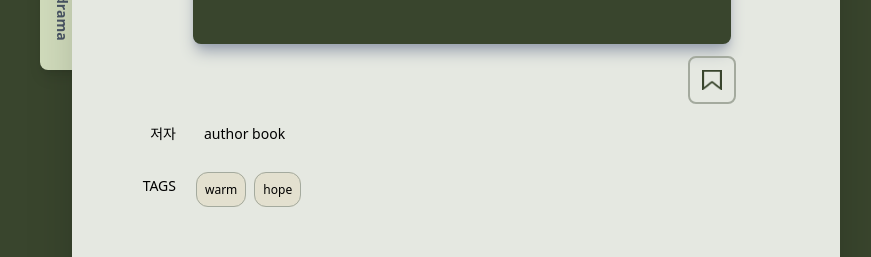
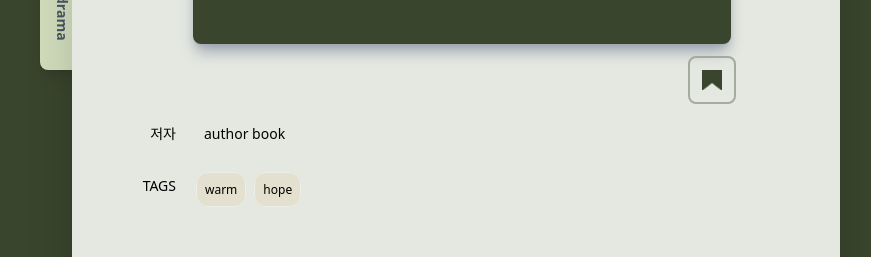
Before and after one commit to Bootcamp-project-team1/quote_collection, a React (Vite) app in the folder frontend/: page /detail in a window 1280 px wide. Shown: the part 430-687 px from the top of the page, without its empty margins (184-1055 px from the left). Built offline with nearby package versions, Linux system fonts and the light colour scheme.

Commit message:
bookmark setup first commit

```diff
--- a/frontend/src/index.css
+++ b/frontend/src/index.css
@@ -14,7 +14,7 @@
   --color-new-bg:#E2E8C9;
   --color-main-beige: #e3e0cf;
   --color-main-beige2 :#E5E8E1;
-  --color-sub-darkbeidge :#A4AA9E;
+  --color-sub-darkbeidge :#ECEEE9;
   --color-main-pink : #D6B8AD;
   --color-sub-darkgreen:#A4AA9E;
 
--- a/frontend/src/pages/Detail/layout/BookDetail.jsx
+++ b/frontend/src/pages/Detail/layout/BookDetail.jsx
@@ -1,14 +1,35 @@
 import { useNavigate } from 'react-router-dom';
 import mark from '../../../assets/bookmark.png';
 import marked from '../../../assets/bookmark_marked.png';
+import { useEffect, useState } from 'react';
 
 export const BookDetail =({quote})=>{
 
  const navigation = useNavigate();
+ const [isLogin, setIsLogin] = useState(true);
+ const [bookmark, setBookMarked] = useState(false);
 
-  const onSearchList =(tag)=>{
-    navigation('/searchlist',{state:{key:tag}});
+ useEffect(()=>{
+    if(isLogin){
+        /**로그인한 사용자가 이 글에 북마크를 했는지 데이터 불러오기 */
+        setBookMarked(true);
+    }
+
+ },[isLogin]);
+
+ const onIsLogin =()=>{
+    if(!isLogin){
+        alert('로그인이 필요한 기능입니다.');
+        return;
+    }
+    /** DB 사용자 북마트 데이터 업데이트 필요 */
+    setBookMarked(!bookmark);
+ }
+
+  const onSearchList =(input)=>{
+    navigation('/searchlist',{state:{key:input}});
   }
+
     return(
         <>
          <div className="flex flex-col mt-10">
@@ -23,7 +44,7 @@ export const BookDetail =({quote})=>{
                     {/* 로그인 정보를 어떻게 가져올지 구상 필요 */}
                     <div className="flex justify-end mt-3">
                         <div className="flex border-2 border-sub-darkgreen rounded-lg p-3 mr-14">
-                            <img className="size-5 cursor-pointer" src={mark}/>
+                            <img className="size-5 cursor-pointer" onClick={onIsLogin} src={(isLogin&&bookmark)?marked:mark}/>
                         </div>
                      </div>
                      <div className="flex items-end mt-3">
--- a/frontend/src/pages/Detail/layout/DramaDetail.jsx
+++ b/frontend/src/pages/Detail/layout/DramaDetail.jsx
@@ -1,14 +1,35 @@
 import { useNavigate } from 'react-router-dom';
 import mark from '../../../assets/bookmark.png';
 import marked from '../../../assets/bookmark_marked.png';
+import { useEffect, useState } from 'react';
 
 export const DramaDetail =({quote})=>{
 
  const navigation = useNavigate();
+ const [isLogin, setIsLogin] = useState(false);
+ const [bookmark, setBookMarked] = useState(false);
 
-  const onSearchList =(tag)=>{
-    navigation('/searchlist',{state:{key:tag}});
+ useEffect(()=>{
+    if(isLogin){
+        /**로그인한 사용자가 이 글에 북마크를 했는지 데이터 불러오기 */
+        setBookMarked(true);
+    }
+
+ },[isLogin]);
+
+ const onIsLogin =()=>{
+    if(!isLogin){
+        alert('로그인이 필요한 기능입니다.');
+        return;
+    }
+    /** DB 사용자 북마트 데이터 업데이트 필요 */
+    setBookMarked(!bookmark);
+ }
+
+  const onSearchList =(input)=>{
+    navigation('/searchlist',{state:{key:input}});
   }
+
     return(
         <>
          <div className="flex flex-col mt-10">
@@ -22,7 +43,7 @@ export const DramaDetail =({quote})=>{
                      </div>
                     <div className="flex justify-end mt-3">
                         <div className=" flex border-2 border-sub-darkgreen w-1/12 items-end rounded-lg p-3 mr-14">
-                            <img className="size-5 cursor-pointer" src={mark}/>
+                            <img className="size-5 cursor-pointer" onClick={onIsLogin} src={(isLogin&&bookmark)?marked:mark}/>
                         </div>
                      </div>
                      <div className="flex items-end mt-3">
--- a/frontend/src/pages/Detail/layout/MovieDetail.jsx
+++ b/frontend/src/pages/Detail/layout/MovieDetail.jsx
@@ -1,14 +1,35 @@
 import { useNavigate } from 'react-router-dom';
 import mark from '../../../assets/bookmark.png';
 import marked from '../../../assets/bookmark_marked.png';
+import { useEffect, useState } from 'react';
 
 export const MovieDetail =({quote})=>{
 
  const navigation = useNavigate();
+ const [isLogin, setIsLogin] = useState(false);
+ const [bookmark, setBookMarked] = useState(false);
 
-  const onSearchList =(tag)=>{
-    navigation('/searchlist',{state:{key:tag}});
+ useEffect(()=>{
+    if(isLogin){
+        /**로그인한 사용자가 이 글에 북마크를 했는지 데이터 불러오기 */
+        setBookMarked(true);
+    }
+
+ },[isLogin]);
+
+ const onIsLogin =()=>{
+    if(!isLogin){
+        alert('로그인이 필요한 기능입니다.');
+        return;
+    }
+    /** DB 사용자 북마트 데이터 업데이트 필요 */
+    setBookMarked(!bookmark);
+ }
+
+  const onSearchList =(input)=>{
+    navigation('/searchlist',{state:{key:input}});
   }
+
     return(
         <>
          <div className="flex flex-col mt-10">
@@ -22,7 +43,7 @@ export const MovieDetail =({quote})=>{
                      </div>
                     <div className="flex justify-end mt-3">
                         <div className=" flex border-2 border-sub-darkgreen w-1/12 items-end rounded-lg p-3 mr-14">
-                            <img className="size-5 cursor-pointer" src={mark}/>
+                            <img className="size-5 cursor-pointer" onClick={onIsLogin} src={(isLogin&&bookmark)?marked:mark}/>
                         </div>
                      </div>
                      <div className="flex items-end mt-3">
--- a/frontend/src/pages/MainPage/layout/Popular.jsx
+++ b/frontend/src/pages/MainPage/layout/Popular.jsx
@@ -12,7 +12,7 @@ export const Popular =({popularQuote})=>{
         <>
         <div className="flex-col flex items-center">
           <div className="mt-9 mb-4 text-3xl">POPULAR</div>
-          <div className=" cursor-pointer h-56 bg-main-white opacity-70 rounded-xl shadow-xl w-4/5 " onClick={onDetail}>
+          <div className=" cursor-pointer h-56 bg-sub-darkbeidge rounded-xl shadow-xl w-4/5 " onClick={onDetail}>
             <div className=" h-1/6 flex justify-start p-3">{popularQuote.title}</div>
             <div className="h-4/6 flex justify-center p-3">{popularQuote.content}</div>
             <div className="h-1/6 flex justify-end pb-3 pr-3">{popularQuote.creater}</div>
```
